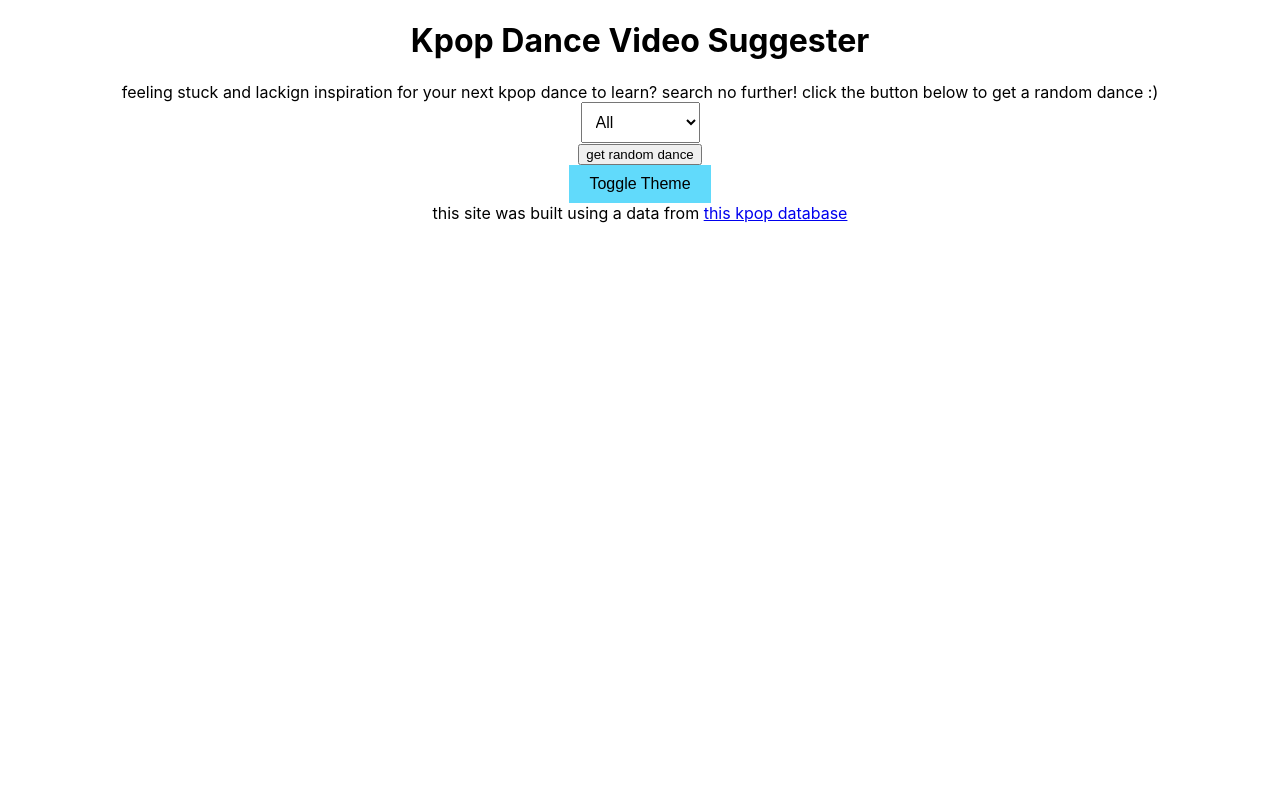
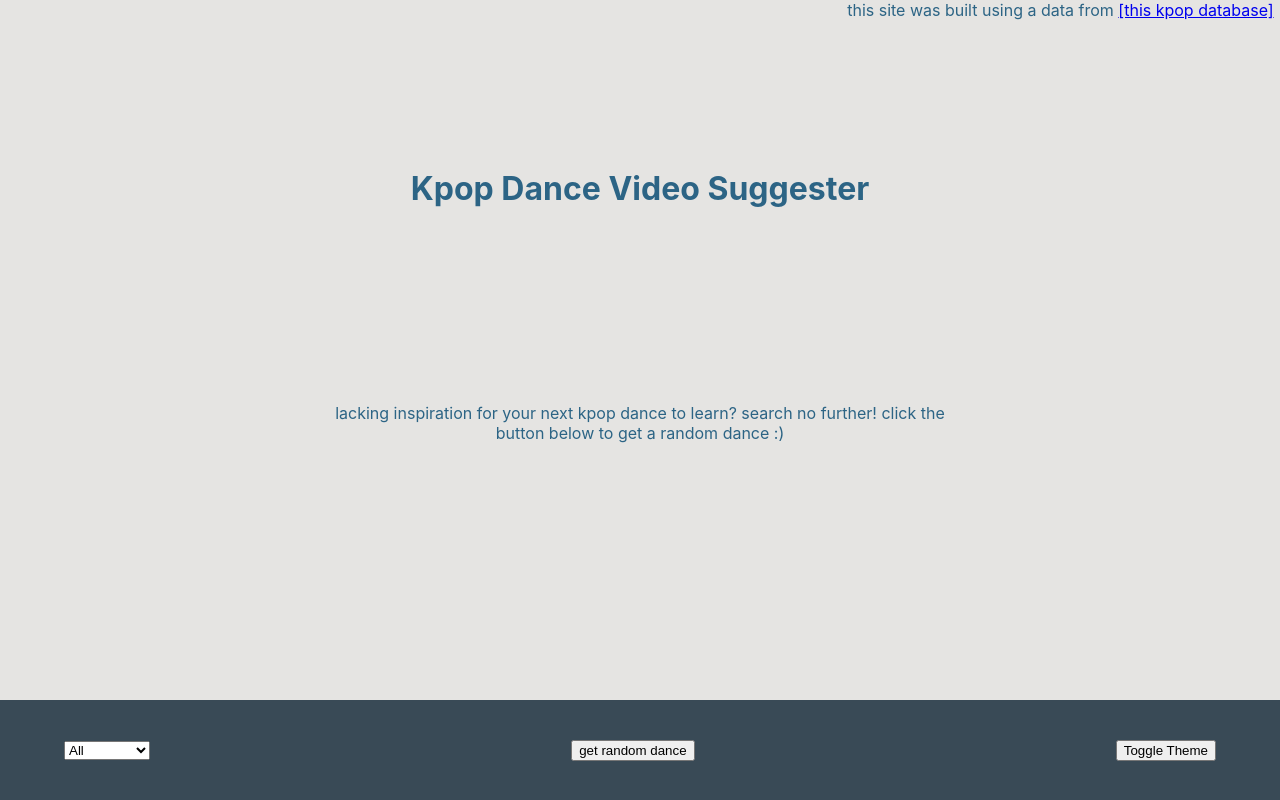
Before and after one commit to ivy-ll/kpop-dance-inspo, a React (Create React App) app: page / in a window 1280 px wide. Built offline with nearby package versions, Linux system fonts and the light colour scheme.

Commit message:
front end mostly finished

```diff
--- a/src/App.css
+++ b/src/App.css
@@ -1,46 +1,122 @@
-.App {
+html, body, .App {
+  height: 100%;
+  margin: 0;
   text-align: center;
 }
 
-.App.light {
-  background-color: #ffffff;
-  color: #000000;
+.App.dark {
+  background-color: #22303F;
+  color: #8fbfda;
 }
 
-.App.dark {
-  background-color: #000000;
-  color: #ffffff;
+.App.light {
+  background-color: #e5e4e2;
+  color: #2c6485;
 }
 
-.navbar {
+div {
+  /* border: red solid 1px; */
+}
+
+body {
+  display: flex;
+  flex-direction: column;
+}
+
+/* SITE BODY */
+.site-body-container {
+  flex: 1;
+  width: 100%;
+  height: calc(100vh - 100px);
+  display: flex;
+  flex-direction: column;
+}
+
+/* home page */
+.intro-header-container {
+  height: 30%;
+  padding: 10% 0% 5% 0%;
+}
+
+.intro-desc-container {
+  height: 70%;
+  padding: 5% 25vw 0% 25vw;
+}
+
+/* dance vid page */
+.all-vid-info-container {
+  height: 100%;
+}
+
+.vid-title-container {
+  height: 20%;
+  gap: 0;
+  justify-content: flex-end;
+  align-content: flex-end;
+}
+
+.vid-title {
+}
+
+.vid-artist {
+}
+
+.vid-player-container {
+  display: flex;
+  flex-direction: column;
+  justify-content: center;
+  align-items: center;
+  width: 100%;
+  height: 70%;
+  margin: 0 auto;
+  padding-bottom: 5%;
+}
+
+
+.vid-info-container {
+  display: flex;
+  flex-direction: column;
+  justify-content: center;
+  align-items: center;
+  padding-top: 0.5%;
+  gap: 5px;
+}
+
+
+/* NAV BAR */
+.nav-bar-container {
+  display: flex;
+  flex-direction: row;
+  justify-content: space-between;
+  align-content: center;
   position: fixed;
   bottom: 0;
+  z-index: 999;
+
   width: 100%;
-  display: flex;
-  justify-content: space-between;
-  align-items: center;
-  background-color: #282c34;
-  padding: 10px;
-  box-shadow: 0 -2px 5px rgba(0, 0, 0, 0.2);
+  height: 100px;
+
+  background-color: #394a56;
 }
 
-.nav-dropdown {
-  flex: 1;
-  margin: 0 20px;
-  padding: 10px;
-  font-size: 16px;
+.toggle-theme-container,
+.gender-filter-container,
+.pagination-container {
+  display: flex;
+  flex-direction: row;
+  justify-content: center;
+  padding: 0 5% 0 5%;
+  align-items: center;
 }
 
-.nav-button {
-  flex: 1;
-  margin: 0 20px;
-  padding: 10px 20px;
-  font-size: 16px;
-  background-color: #61dafb;
-  border: none;
-  cursor: pointer;
+.pagination-container {
+  gap: 40px;
+  width: 20%;
 }
 
-.nav-button:hover {
-  background-color: #21a1f1;
+
+/* OTHER */
+.footnote-container {
+  text-align: right;
+  padding-right: 0.5%;
 }
--- a/src/App.js
+++ b/src/App.js
@@ -8,7 +8,7 @@ import './App.css';
 const Footnote = () => {
   return (
     <div className="footnote-container">
-      <span>this site was built using a data from <a href="https://soridata.com/">this kpop database</a></span>
+      <span>this site was built using a data from <a href="https://soridata.com/">[this kpop database]</a></span>
     </div>
   )
 }
@@ -27,7 +27,7 @@ const IntroHeader = () => {
 const IntroDesc = () => {
   return (
     <div className="intro-desc-container">
-      <span>feeling stuck and lackign inspiration for your next kpop dance to learn? search no further! click the button below to get a random dance :)</span>
+      <span>lacking inspiration for your next kpop dance to learn? search no further! click the button below to get a random dance :)</span>
     </div>
   );
 }
@@ -64,8 +64,12 @@ const fetchDance = async (groupType) => {
 const DanceTitle = ({ dvData }) => {
   return dvData ? (
     <div className="vid-title-container">
-      <span>{dvData.original_name}</span>
-      <span>{dvData.group_name}</span>
+      <div className="vid-title">
+        <h2>{dvData.original_name}</h2>
+        </div>
+      <div className="vid-artist">
+        {dvData.group_name}
+        </div>
     </div>
   ) : null;
 }
@@ -75,30 +79,23 @@ const DanceVid = ({ dvData }) => {
   return dvData ? (
     <div className="vid-player-container">
       <ReactPlayer url={`https://www.youtube.com/watch?v=${dvData.vlink}`} controls={true} />
+      <VidInfo dvData={dvData} />
+    </div>
+
+  ) : null;
+}
+
+// video info
+const VidInfo = ({ dvData }) => {
+  return dvData ? (
+    <div className="vid-info-container">
+      <div className="group-type">Group Type: {dvData.members.charAt(0).toUpperCase() + dvData.members.slice(1)}</div>
+      <div className="release-date">Release Date: {dvData.releasedate}</div>
+      <div className="vid-link"><a href={`https://www.youtube.com/watch?v=${dvData.vlink}`} target="_blank" rel="noopener noreferrer">[open on youtube]</a></div>
     </div>
   ) : null;
 }
 
-// video overlay (hover)
-const VidOverlay = ({ dvData }) => {
-  return dvData ? (
-    <div className="vid-overlay-container">
-      <span>Group Type: {dvData.members.charAt(0).toUpperCase() + dvData.members.slice(1)}</span>
-      <span>Release Date: {dvData.releasedate}</span>
-    </div>
-  ) : null;
-}
-
-// song link
-const DanceLink = ({ dvData }) => {
-  return dvData ? (
-    <div className="vid-link-container">
-      <span>
-        <a href={`https://www.youtube.com/watch?v=${dvData.vlink}`} target="_blank" rel="noopener noreferrer">open on youtube</a>
-      </span>
-    </div>
-  ) : null;
-}
 
 // display vid
 const DisplayDance = ({ dvData }) => {
@@ -106,8 +103,6 @@ const DisplayDance = ({ dvData }) => {
     <div className="all-vid-info-container">
           <DanceTitle dvData={dvData} />
           <DanceVid dvData={dvData} />
-          <VidOverlay dvData={dvData} />
-          <DanceLink dvData={dvData} />
     </div>
   )
 }
@@ -131,9 +126,7 @@ const toggleTheme = (theme, setTheme) => {
 
 const ThemeBtn = ({ theme, setTheme }) => {
   return (
-    <div className="theme-btn-container">
     <button onClick={() => toggleTheme(theme, setTheme)} className="nav-button">Toggle Theme</button>
-    </div>
   );
 }
 
@@ -214,7 +207,7 @@ const NavBar = ({ groupType, setGroupType, theme, setTheme, setDvData, numClicks
       <div className="gender-filter-container">
         <GenderFilter groupType={groupType} setGroupType={setGroupType} />
       </div>
-      <div className="paginination-container">
+      <div className="pagination-container">
         {numClicks >= 2 && (
           <>
             <PrevBtn setDvData={setDvData} dvHistory={dvHistory} setDvHistory={setDvHistory} />
@@ -264,6 +257,8 @@ function App() {
 
   return (
     <div className={`App ${theme}`}>
+      <div className="site-body-container">
+        <Footnote />
         {/* displaying intro section on webpage load (start button not clicked)*/}
         {numClicks === 0 && (
           <>
@@ -278,6 +273,7 @@ function App() {
             <DisplayDance dvData={dvData} />
           </>
         )}
+      </div>
 
       <NavBar
         groupType={groupType}
@@ -291,7 +287,7 @@ function App() {
         dvHistory={dvHistory}
         setDvHistory={setDvHistory}
       />
-      <Footnote />
+
     </div>
   );
 }
```
Lines whose indentation alone changed are shown as unchanged.
